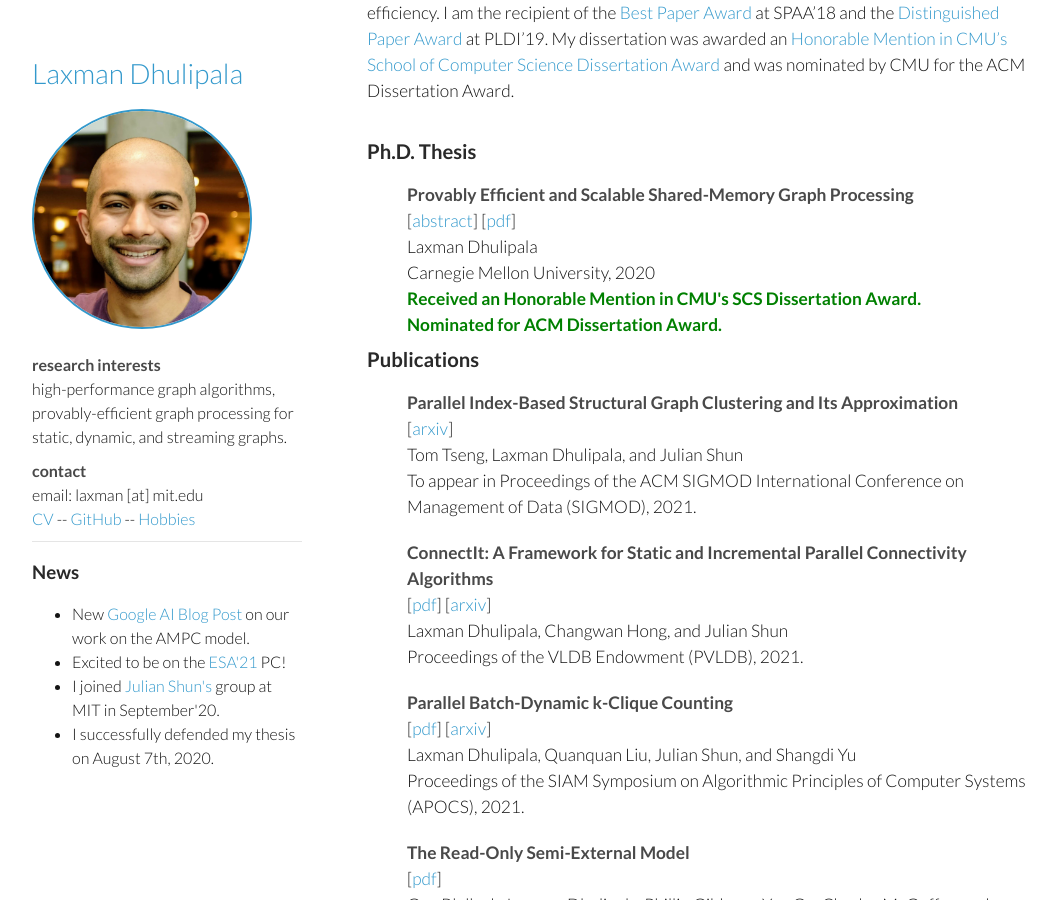
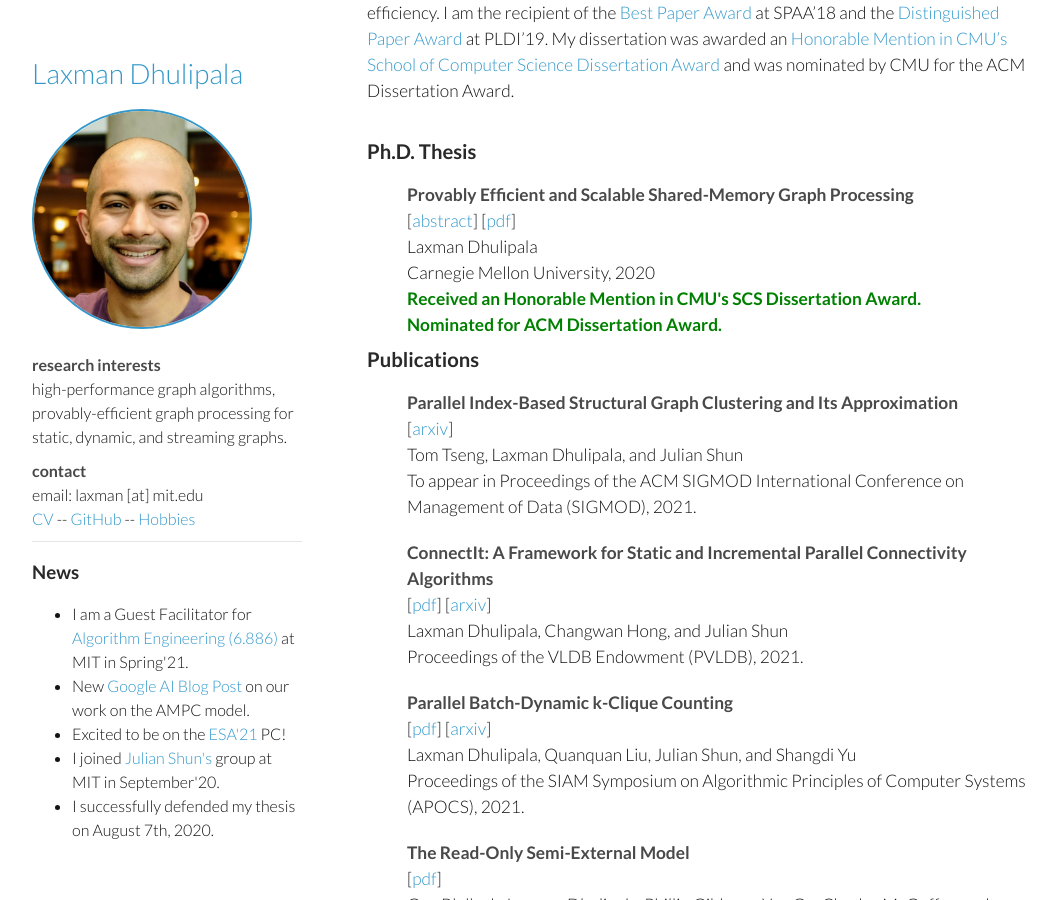
Before and after one commit to ldhulipala/ldhulipala.github.io, a Jekyll site: the page built from index.md, in a window 1280 px wide and 900 px high, scrolled down 348 px. Shown: the whole window, without its empty margins (108-1164 px from the left). Built offline with Jekyll 4.4.1, drawn with Linux system fonts in a browser that asks for light colours.

Commit message:
alg engineering

```diff
--- a/_includes/header.html
+++ b/_includes/header.html
@@ -23,6 +23,10 @@
 
         <h3>News</h3>
         <ul>
+          <li> I am a Guest Facilitator for
+          <a href="https://people.csail.mit.edu/jshun/6886-s21/">Algorithm Engineering (6.886)</a>
+          at MIT in Spring'21.
+          </li>
           <li> New <a
           href="https://ai.googleblog.com/2021/03/massively-parallel-graph-computation.html">Google
           AI Blog Post</a> on our work on the AMPC model. </li>
```
